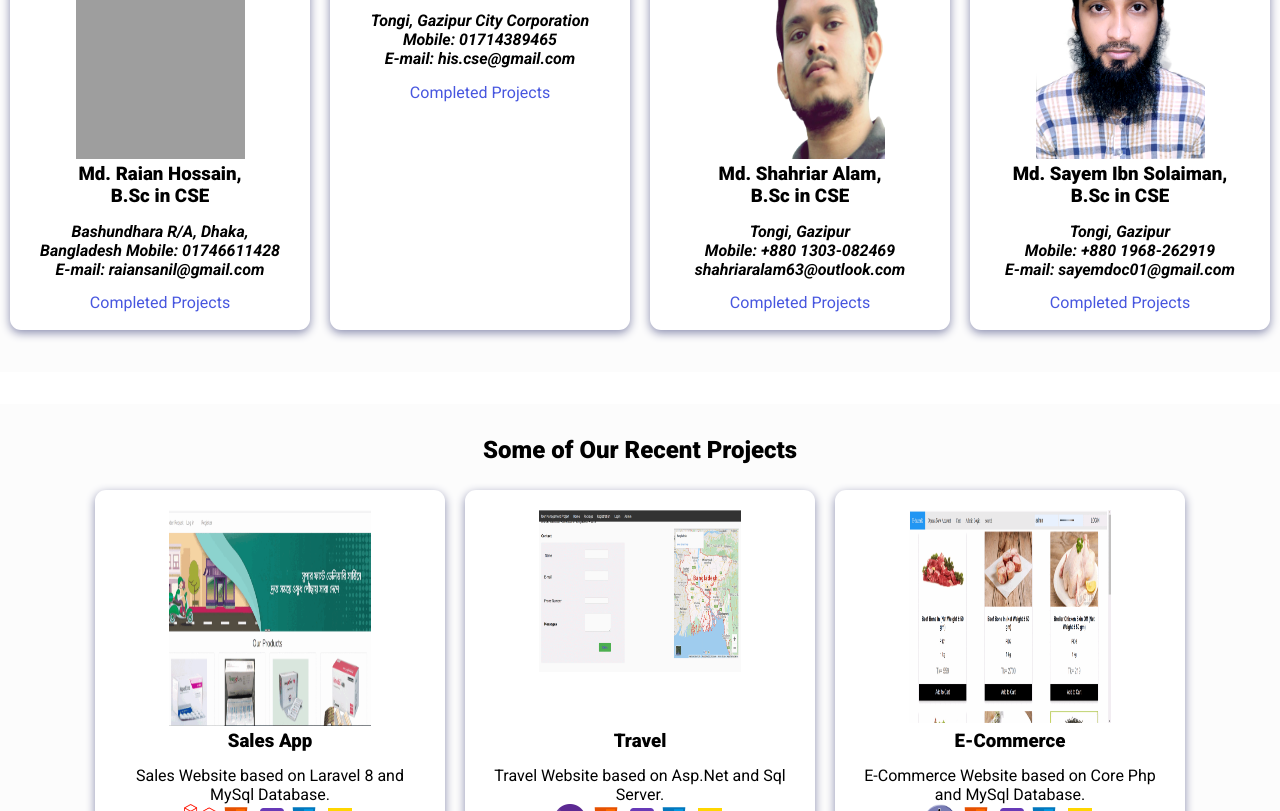
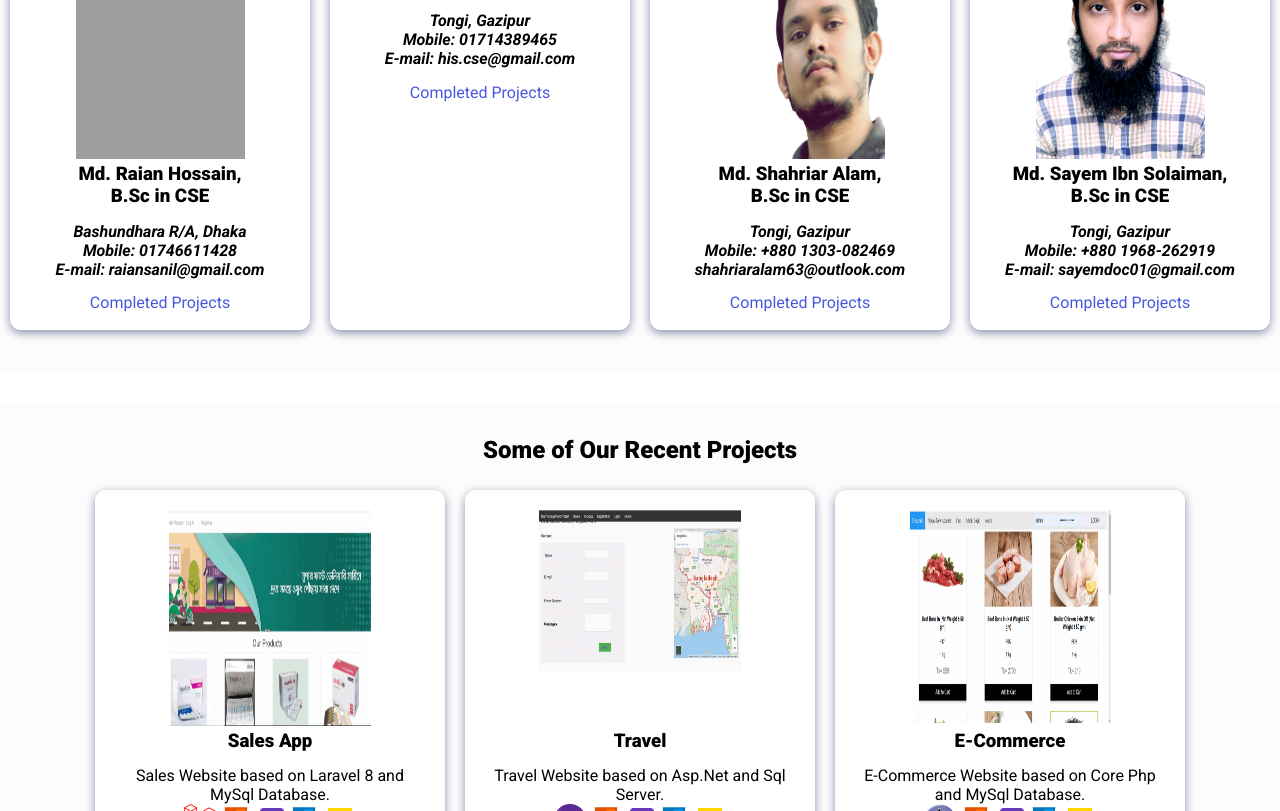
Before and after one commit to santo1989/Breakit.github.io, a plain HTML site: page index.html in a window 1280 px wide. Shown: the part 1285-2096 px from the top of the page. Drawn offline with nearby package versions, Linux system fonts and the light colour scheme; grey boxes are pictures that could not be loaded.

Commit message:
update
update file

```diff
--- a/index.html
+++ b/index.html
@@ -112,8 +112,8 @@
           </h3>
           <p class="team-details">
             <i class="fa fa-address-card-o" aria-hidden="true"
-              >Bashundhara R/A, Dhaka, Bangladesh</i
-            >
+              >Bashundhara R/A, Dhaka</i
+            > <br />
             <i class="fa fa-mobile-phone" aria-hidden="true"
               >Mobile: 01746611428</i
             >
@@ -142,8 +142,8 @@
           </h3>
           <p class="project-details">
             <i class="fa fa-address-card-o" aria-hidden="true"
-              >Tongi, Gazipur City Corporation</i
-            >
+              >Tongi, Gazipur</i
+            ><br />
             <i class="fa fa-mobile-phone" aria-hidden="true"
               >Mobile: 01714389465</i
             >
```
